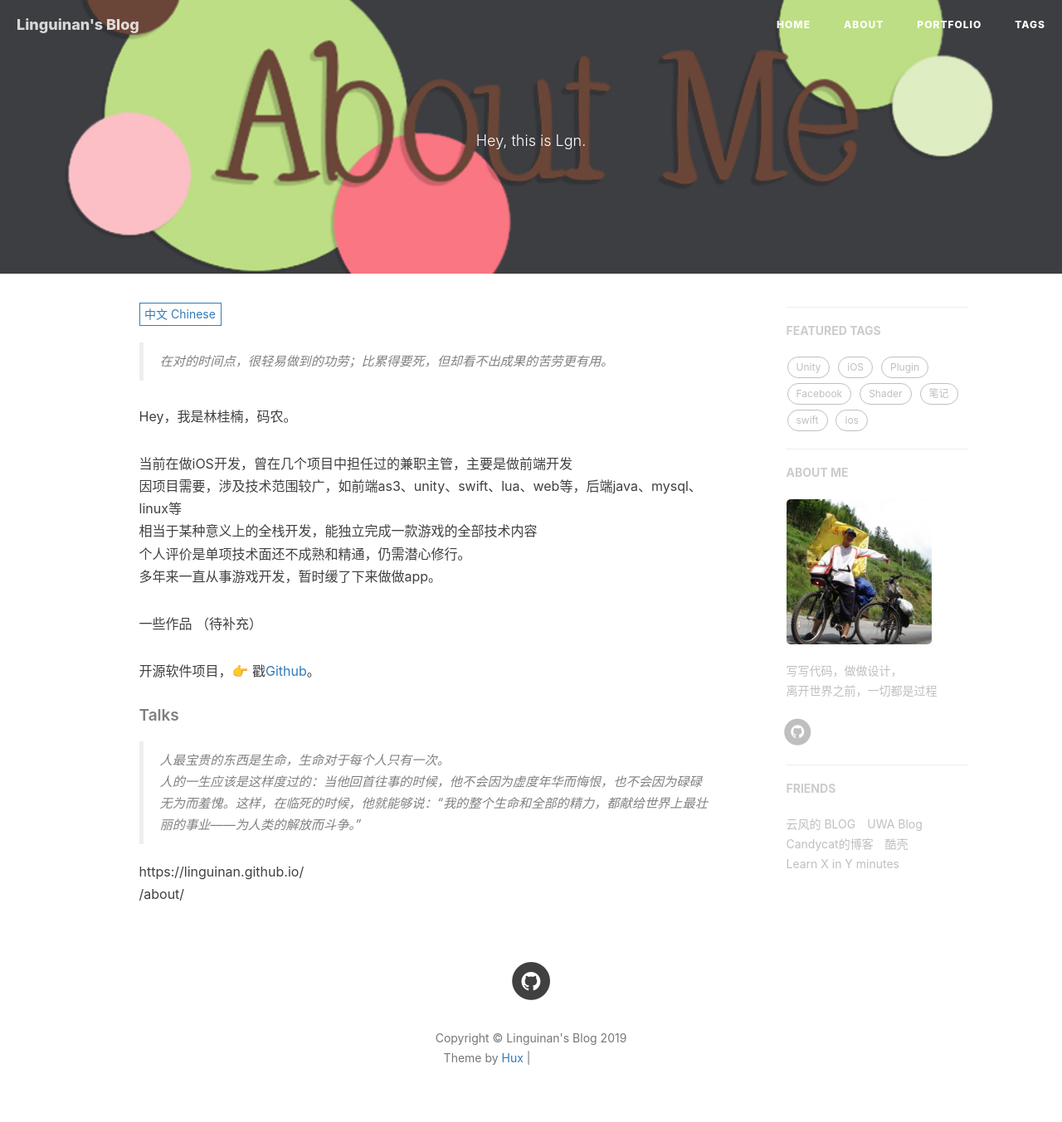
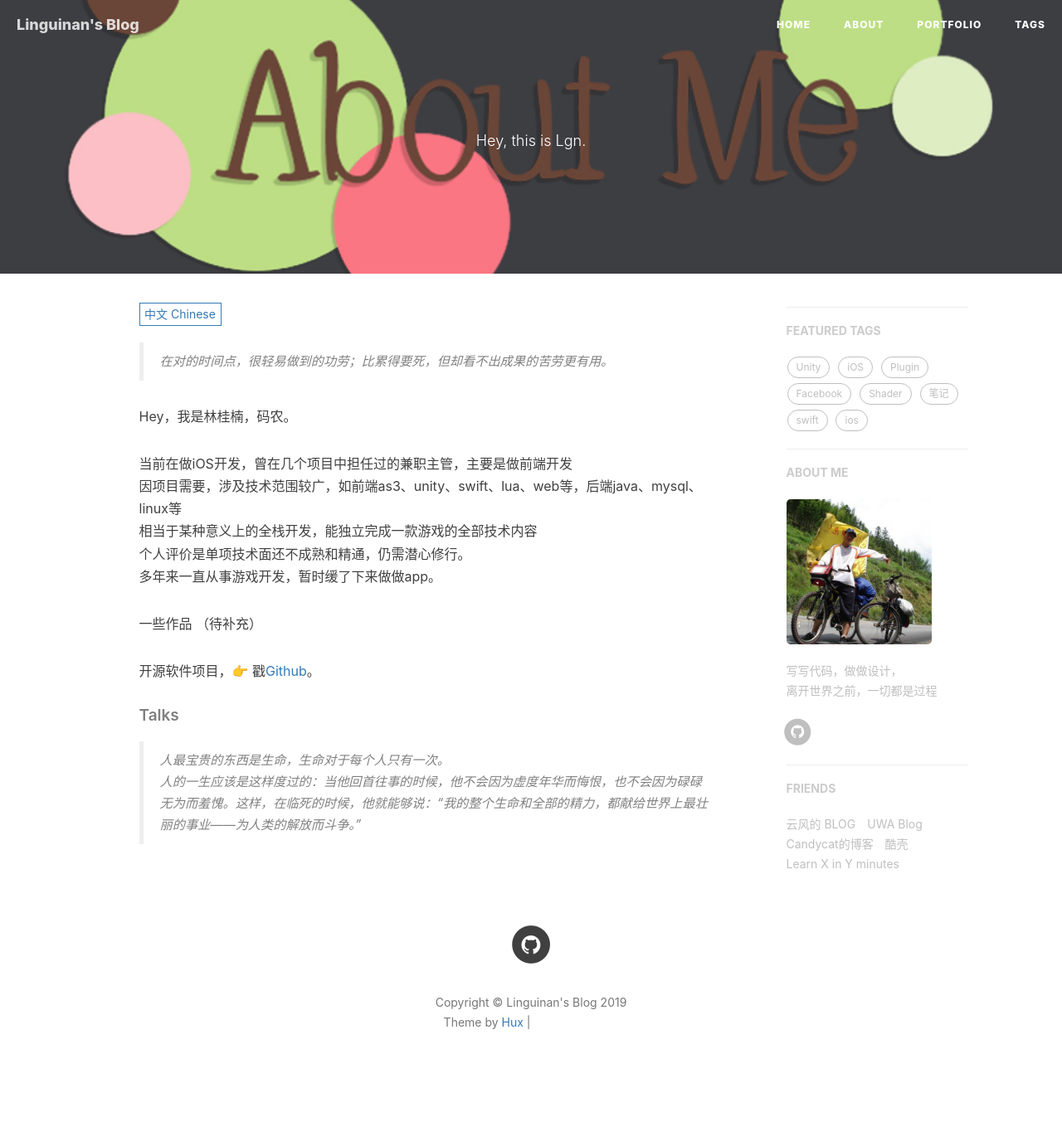
Before and after one commit to linguinan/linguinan.github.io, a Jekyll site: the page built from about.html, in a window 1280 px wide. Shown: the whole page at 83% size. Built offline with Jekyll 4.4.1, drawn with Linux system fonts in a browser that asks for light colours; nearby versions of some CDN libraries; comment, search, counter and statistics services are not loaded; after the commit the page ends 1309 px from its top, so only the background shows below that; grey boxes are pictures that could not be loaded.

Commit message:
change id

```diff
--- a/about.html
+++ b/about.html
@@ -63,9 +63,6 @@ header-img: "img/about-bg.jpg"
     _render();
 </script>
 
-<div>{{site.url}}</div>
-<div>{{page.url}}</div>
-
 {% if site.disqus_username %}
 <!-- disqus 评论框 start -->
 <div class="comment">
```
Also changed, not shown: other parts of about.html (+1 -1 lines).
